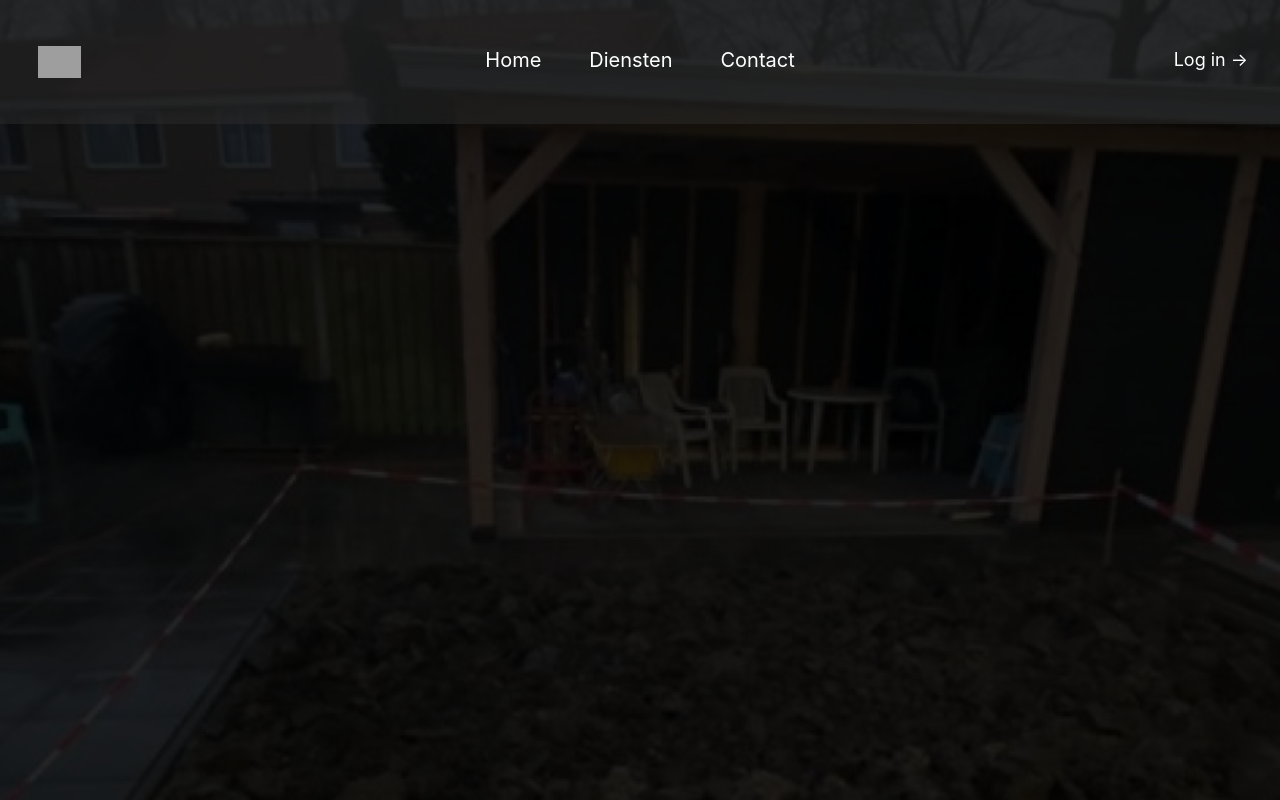
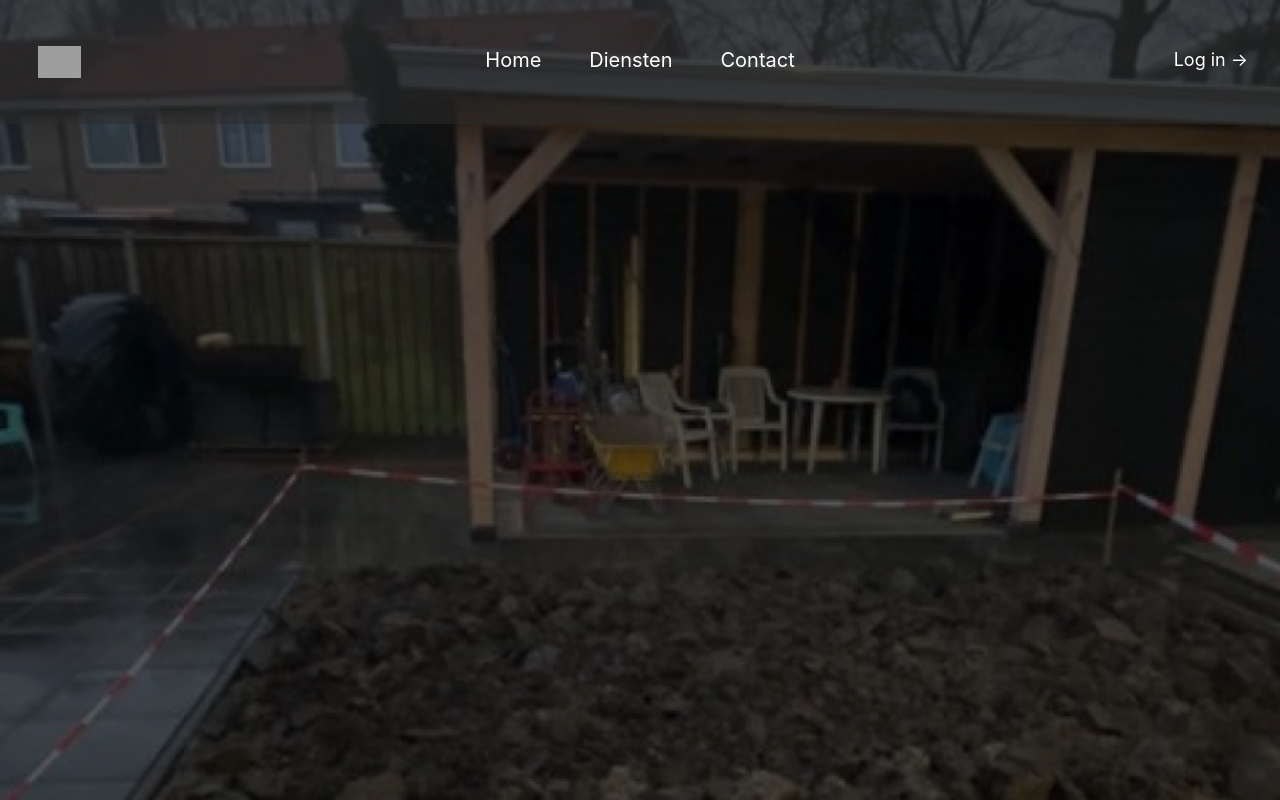
Before and after one commit to MyrtheRosa/Casus_2, a Vue app in the folder VueADW/: page / in a window 1280 px wide. Shown: the top 800 px of the page. Built offline with nearby package versions, Linux system fonts and the light colour scheme; grey boxes are pictures that could not be loaded.

Commit message:
opacity hero img fix

```diff
--- a/VueADW/src/App.vue
+++ b/VueADW/src/App.vue
@@ -73,7 +73,7 @@
         <section id="hero" class="relative h-screen bg-cover bg-center transition-all duration-400"
           style="background-image: url('/images/homebackground.jpeg')">
           <!-- Overlay om de afbeelding donkerder te maken -->
-          <div class="absolute inset-0 bg-black opacity-85 z-0"></div>
+          <div class="absolute inset-0 bg-black opacity-65 z-0"></div>
 
           <!-- Navbar, sticky bovenaan het scherm -->
           <nav class="sticky top-0 z-10 flex items-center justify-between p-10 lg:px-8 text-white bg-transparent">
```
